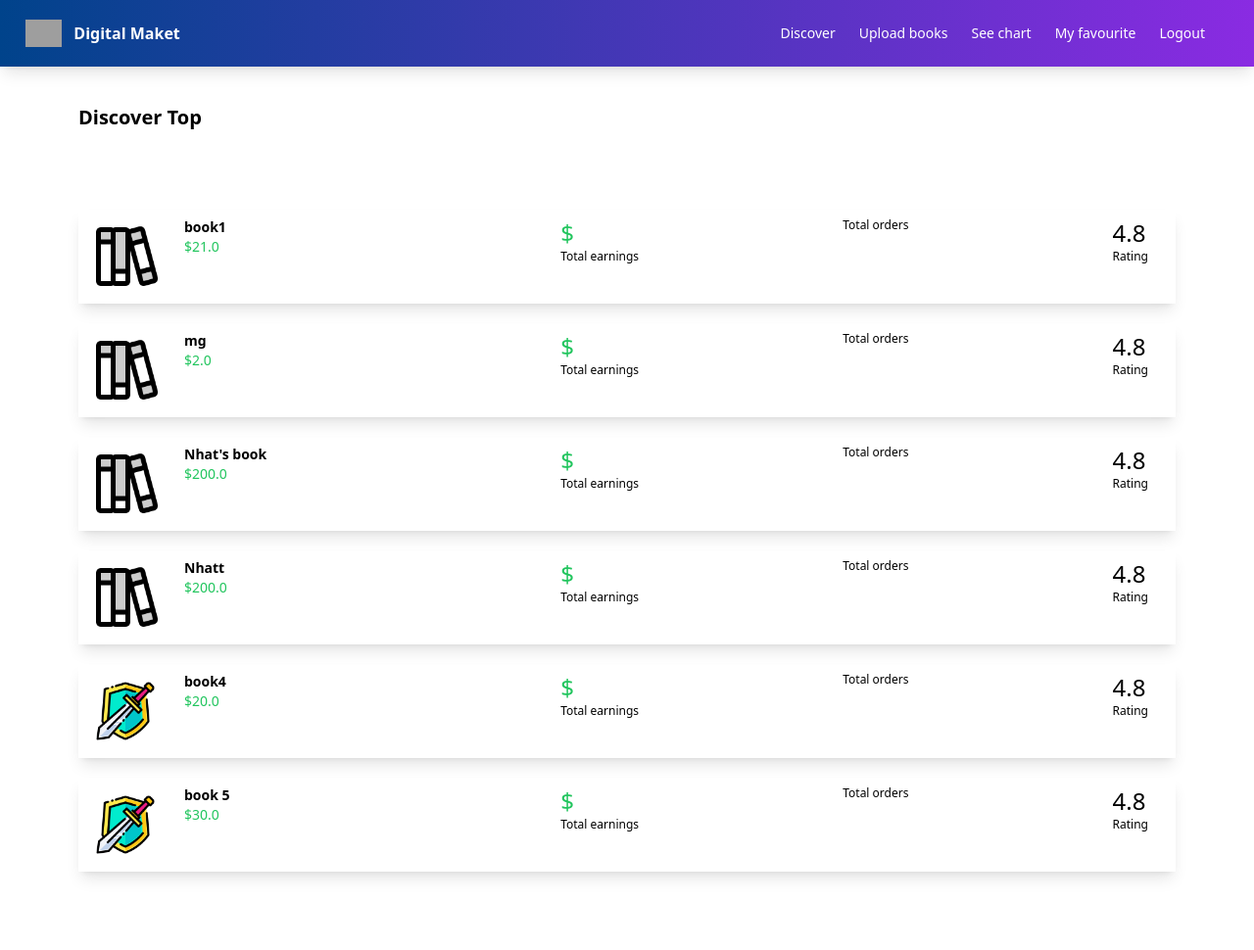
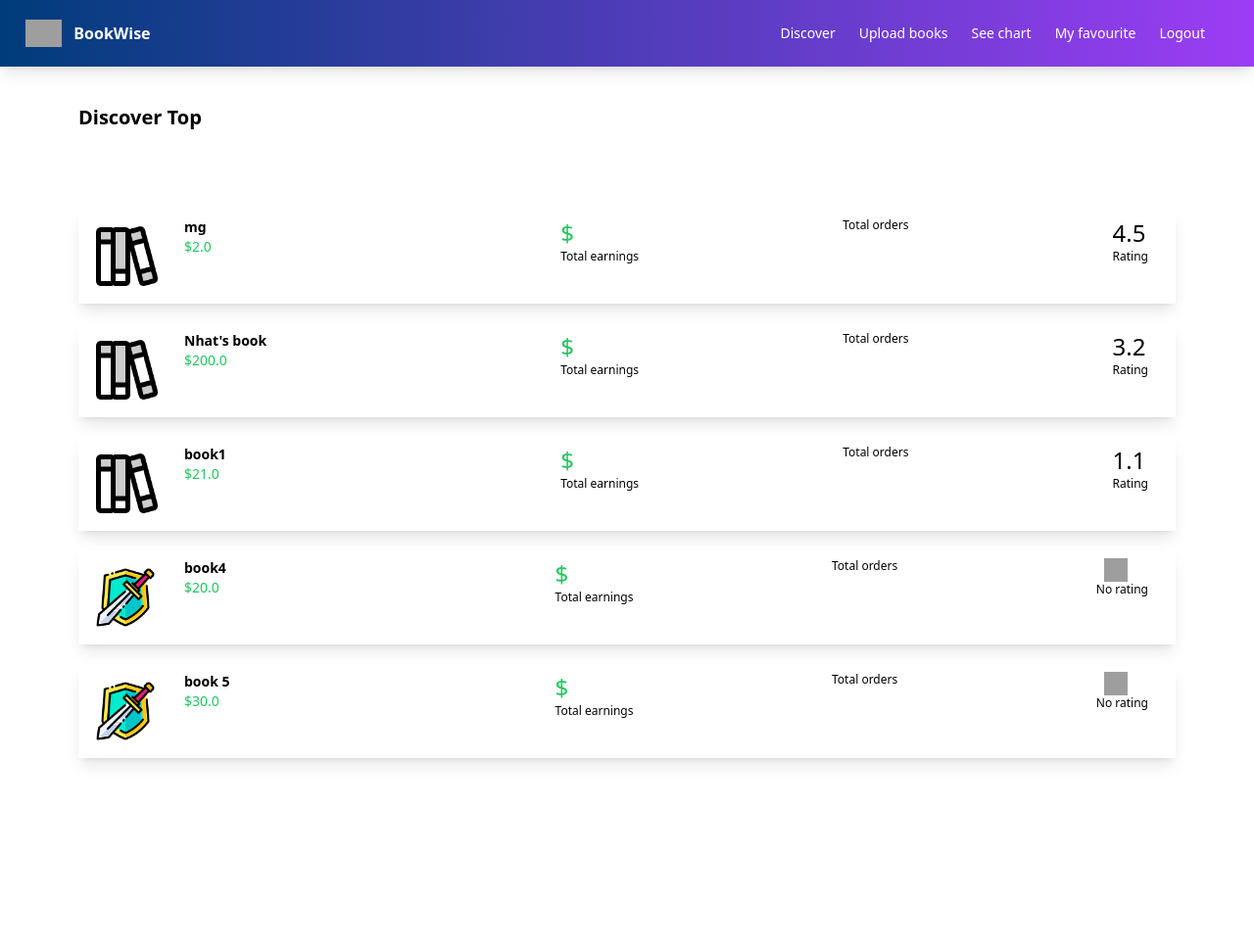
Before and after one commit to HoangMy1112/bookrecommendation, a Django app: page /dashboard in a window 1280 px wide. Shown: the whole page at 98% size. After the commit the page ends 781 px from the top, so only its background shows below. Run offline with Django 4.2, Linux system fonts and the light colour scheme; data comes from the database, SQL or seed files in the repository; both versions use the stored data as it was after the commit; some libraries are stand-ins or nearby versions; grey boxes are pictures that could not be loaded.

Commit message:
top5Book

```diff
--- a/mysite/myapp/models.py
+++ b/mysite/myapp/models.py
@@ -16,6 +16,14 @@ class Product(models.Model):
 
     def __str__(self): #method to display name of product inside db
         return self.name
+    def rating(self):
+        comments = self.comments.all()
+        if comments:
+            total_rating = sum(comment.rating for comment in comments)
+            average_rating = total_rating / len(comments)
+            return round(average_rating, 1)
+        return 0.0
+
 
 
 class Comment(models.Model):
--- a/mysite/myapp/templates/myapp/base.html
+++ b/mysite/myapp/templates/myapp/base.html
@@ -15,7 +15,7 @@
             top: 0;
             left: 0;
             width: 100%;
-            background: linear-gradient(90deg, #00438b, #8a2be2);
+            background: linear-gradient(90deg, #003c7b, #9c3df5);
             padding: 10px;
             z-index: 9999;
         }
@@ -27,7 +27,7 @@
         <div class="flex flex-wrap justify-between ml5 items-center mx-aut px-4 py-2.5">
             <a href="{% url 'dashboard' %}" class="flex items-center">
                 <img class="h-7 mr-3 stroke-current text-white" src="https://cdn4.iconfinder.com/data/icons/general-office/91/General_Office_17-512.png" alt="">
-                <span class="text-white self-center text-xml font-semibold">Digital Maket</span>
+                <span class="text-white self-center text-xml font-semibold">BookWise</span>
             </a>
             <div class="flex items-center">
                 <a href="{% url 'index' %}" class="text-white mr-6 text-sm font-medium text-grey-500 text-2xl">Discover</a>
--- a/mysite/myapp/templates/myapp/dashboard.html
+++ b/mysite/myapp/templates/myapp/dashboard.html
@@ -32,8 +32,14 @@
                 <div class="text-xs">Total orders</div>
             </div>
             <div class="pr-5">
-                <div class="text-2xl">4.8</div>
+                {% if product.rating %}
+                <div class="text-2xl"> {{ product.rating }}</div>
                 <div class="text-xs">Rating</div>
+                {% else %}
+                    <img class="w-6 h-6 ml-2" src="https://cdn.iconscout.com/icon/premium/png-256-thumb/no-rating-614515.png" alt="No Comments">
+                    <div class="text-xs">No rating</div>
+                {% endif %}
+
             </div>
         </div>
 
--- a/mysite/myapp/templates/myapp/index.html
+++ b/mysite/myapp/templates/myapp/index.html
@@ -37,6 +37,7 @@
             <div class="mt-5">
                 <a class="bg-green-500 text-white px-4 py-2" href="{% url 'detail' product.id%}">View Details</a>
             </div>
+
         </div>
 
     </div>
--- a/mysite/myapp/views.py
+++ b/mysite/myapp/views.py
@@ -4,10 +4,15 @@ from .models import Product, Comment
 from .forms import ProductForm, UserRegistrationForm #import class ProductForm in formd.py
 from .forms import CommentForm
 import pytz
+from django.shortcuts import render
+from django.db.models import Avg
 
 # Create your views here.
 def index(request):
     products = Product.objects.all() #product contains the list of all product we have
+
+    # products = Product.objects.order_by('-rating')[:5]
+
     return render(request, 'myapp/index.html', {'products': products}) #pass it as context to show product in html page
 
 #view details of product
@@ -52,7 +57,7 @@ def product_delete(request, id):
     return render(request, 'myapp/delete.html', {'product': product}) #pass product as context
 
 def dashboard(request):
-     products = Product.objects.all()
+     products = Product.objects.annotate(avg_rating=Avg('comments__rating')).order_by('-avg_rating')[:5]
      return render(request, 'myapp/dashboard.html', {'products': products})
 
 def register(request):
```
Also changed, not shown: mysite/db.sqlite3, mysite/uploads/Logo.png (added), mysite/uploads/Logo_naX750c.png (added).
